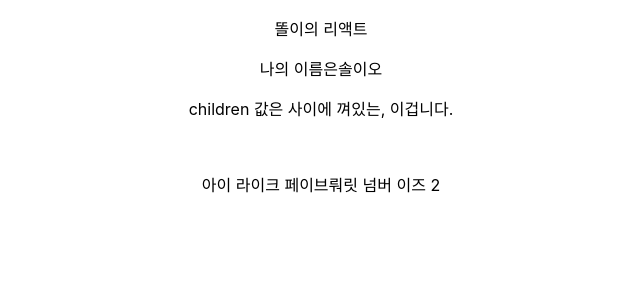
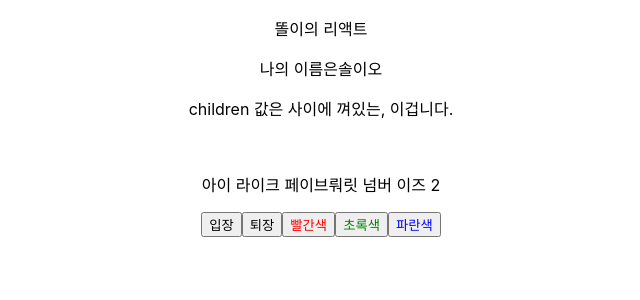
Before and after one commit to SOL-hub/learning-react_Study, a React (Create React App) app in the folder learning-react/: page / in a window 1280 px wide. Shown: the top 300 px of the page, without its empty margins (319-959 px from the left). Built offline with nearby package versions, Linux system fonts and the light colour scheme.

Commit message:
feat : useState사용하기

```diff
--- a/learning-react/src/App.js
+++ b/learning-react/src/App.js
@@ -1,5 +1,6 @@
 import './App.css';
 import MyComponent from './MyComponent';
+import Say from './Say';
 
 function App() {
 
@@ -10,6 +11,7 @@
     <div className="App">
       <p>똘이의 리액트</p>
       <MyComponent name={name} favoriteNumber={2}>사이에 껴있는</MyComponent>
+      <Say />
     </div>
   );
 }
--- /dev/null
+++ b/learning-react/src/Say.js
@@ -0,0 +1,23 @@
+import React, {useState} from 'react';
+
+const Say = ()=> {
+
+    const [message, setMessage] = useState('');
+    const onClickEnter = () => setMessage('안녕하세요');
+    const onClickLeave = () => setMessage('안녕히계세요');
+
+    const [color, setColor] = useState('black');
+
+   return (
+    <>
+        <button onClick={onClickEnter}>입장</button>
+        <button onClick={onClickLeave}>퇴장</button>
+        <button style={{color:'red'}} onClick={()=>setColor('red')}>빨간색</button>
+        <button style={{color:'green'}} onClick={()=>setColor('green')}>초록색</button>
+        <button style={{color:'blue'}} onClick={()=>setColor('blue')}>파란색</button>
+        <p style={{color}}>{message}</p>
+    </>
+   )
+}
+
+export default Say;
```
